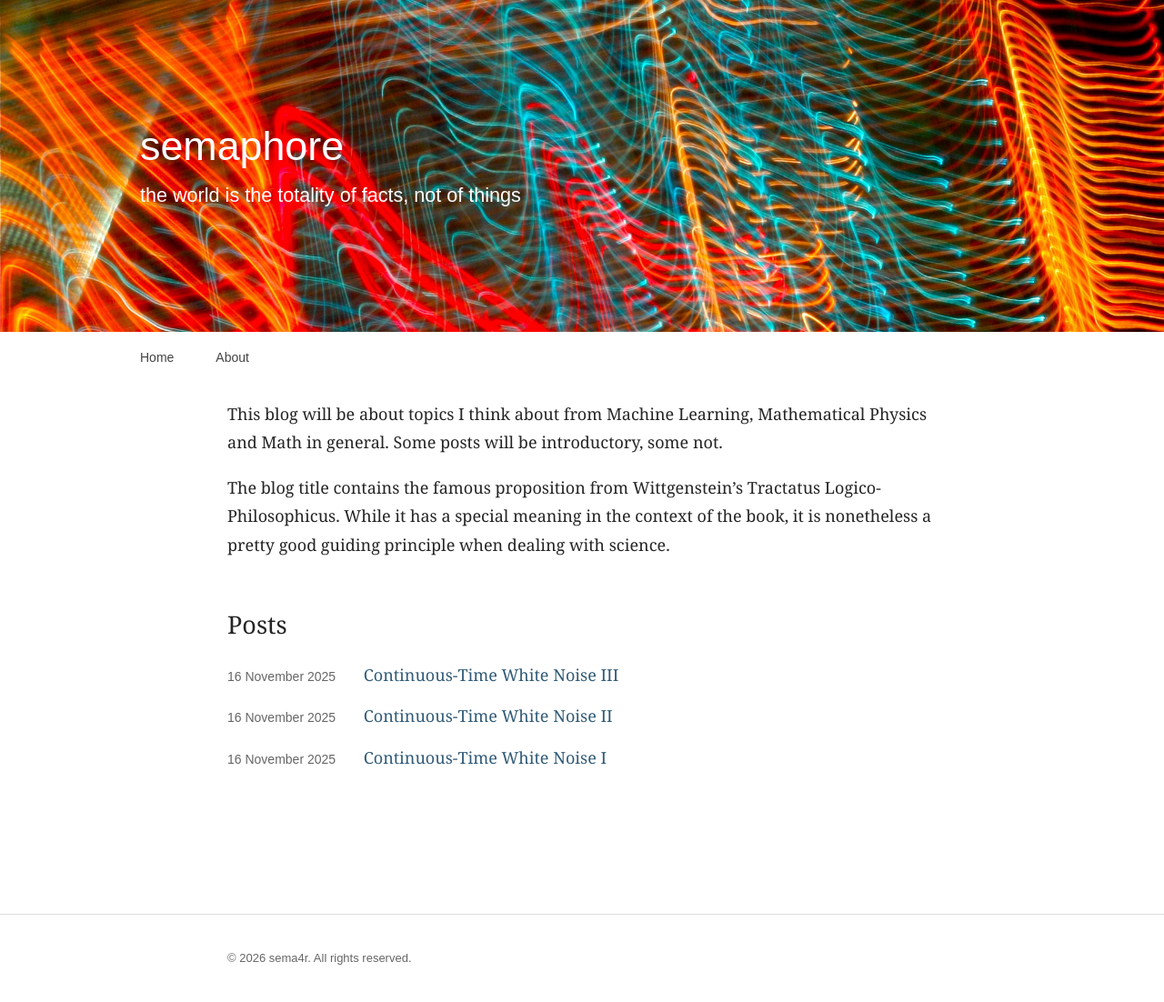
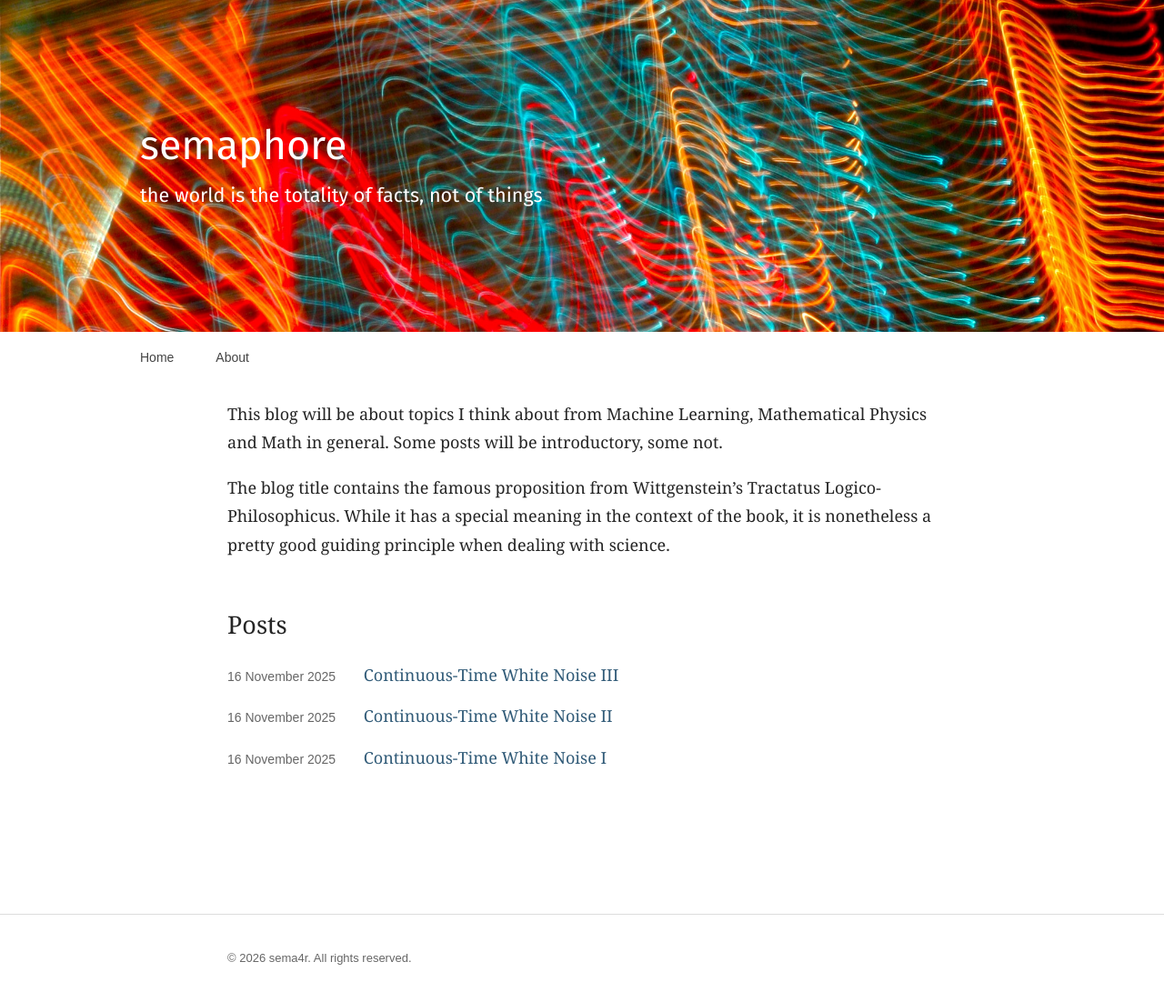
Before and after one commit to sema4r/sema4r.github.io, a Jekyll site: the page built from index.md, in a window 1280 px wide. Shown: the whole page at 91% size. Built offline with Jekyll 4.4.1, drawn with Linux system fonts in a browser that asks for light colours.

Commit message:
Update default.html

```diff
--- a/_layouts/default.html
+++ b/_layouts/default.html
@@ -3,6 +3,12 @@
 <head>
   <meta charset="UTF-8">
   <meta name="viewport" content="width=device-width, initial-scale=1">
+
+  <link rel="preconnect" href="https://fonts.googleapis.com">
+  <link rel="preconnect" href="https://fonts.gstatic.com" crossorigin>
+  <link
+    href="https://fonts.googleapis.com/css2?family=Fira+Sans:wght@400;500;600&display=swap"
+    rel="stylesheet">
 
   <title>
     {% if page.title %}
```
